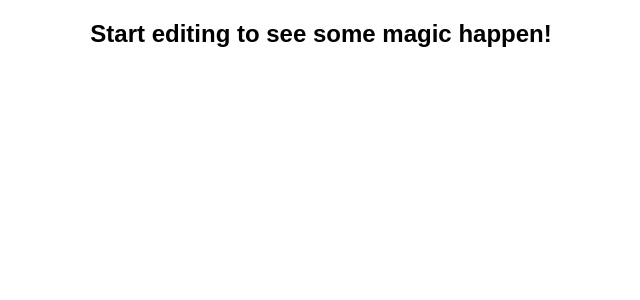
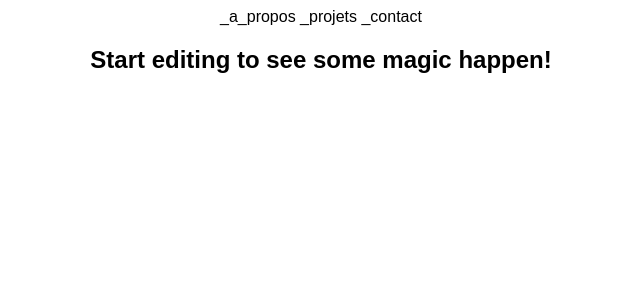
Before and after one commit to haoua/haoua-portfolio-react, a React (Create React App) app: page / in a window 1280 px wide. Shown: the top 300 px of the page, without its empty margins (319-959 px from the left). Built offline with nearby package versions, Linux system fonts and the light colour scheme.

Commit message:
:tada: ajout structure basique header

```diff
--- a/src/App.js
+++ b/src/App.js
@@ -1,8 +1,11 @@
 import "./styles.css";
+
+import Header from "./parts/Header";
 
 export default function App() {
   return (
     <div className="App">
+      <Header />
       <h2>Start editing to see some magic happen!</h2>
     </div>
   );
--- /dev/null
+++ b/src/parts/Header.js
@@ -0,0 +1,7 @@
+export default function Header() {
+  return (
+    <header>
+      <nav>_a_propos _projets _contact</nav>
+    </header>
+  );
+}
```
